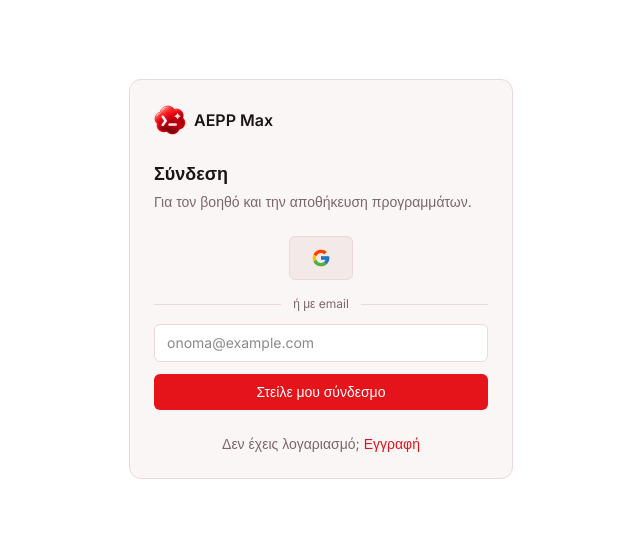
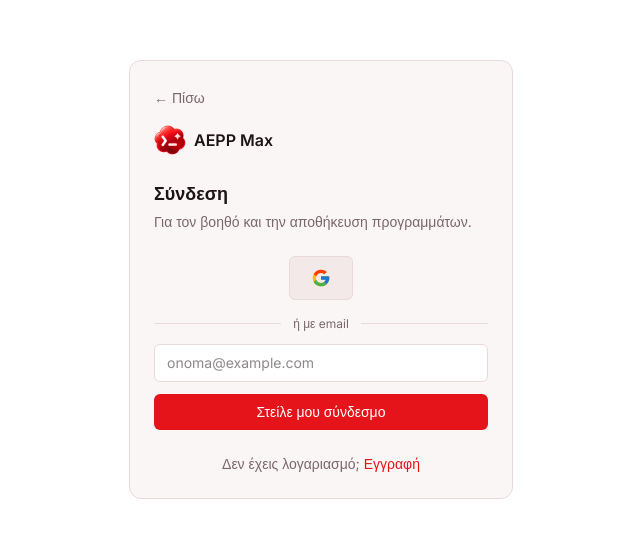
Before and after one commit to dimos-vasalakis/AEPP-Max, a Next.js app in the folder frontend/: page /login in a window 1280 px wide. Shown: the part 121-658 px from the top of the page, without its empty margins (319-959 px from the left). Built offline with nearby package versions, Linux system fonts and the light colour scheme; no server answers.

Commit message:
go back button in the signin/up page

```diff
--- a/frontend/src/components/auth/LoginForm.tsx
+++ b/frontend/src/components/auth/LoginForm.tsx
@@ -79,6 +79,12 @@
     }
   }
 
+  /** Back to the page the student came from; the landing page if the login was opened directly. */
+  function goBack() {
+    if (history.length > 1) router.back();
+    else router.push("/");
+  }
+
   function switchMode(next: Mode) {
     setState("idle");
     setProblem(null);
@@ -125,6 +131,13 @@
 
   return (
     <div className="w-full max-w-sm rounded-xl border border-border bg-panel p-6">
+      <button
+        type="button"
+        onClick={goBack}
+        className="mb-4 text-sm text-muted hover:text-text hover:underline"
+      >
+        ← Πίσω
+      </button>
       <Link href="/" className="mb-6 flex items-center gap-2">
         <Image src="/logo-cloud.png" alt="" width={32} height={32} />
         <span className="font-semibold">AEPP Max</span>
```
